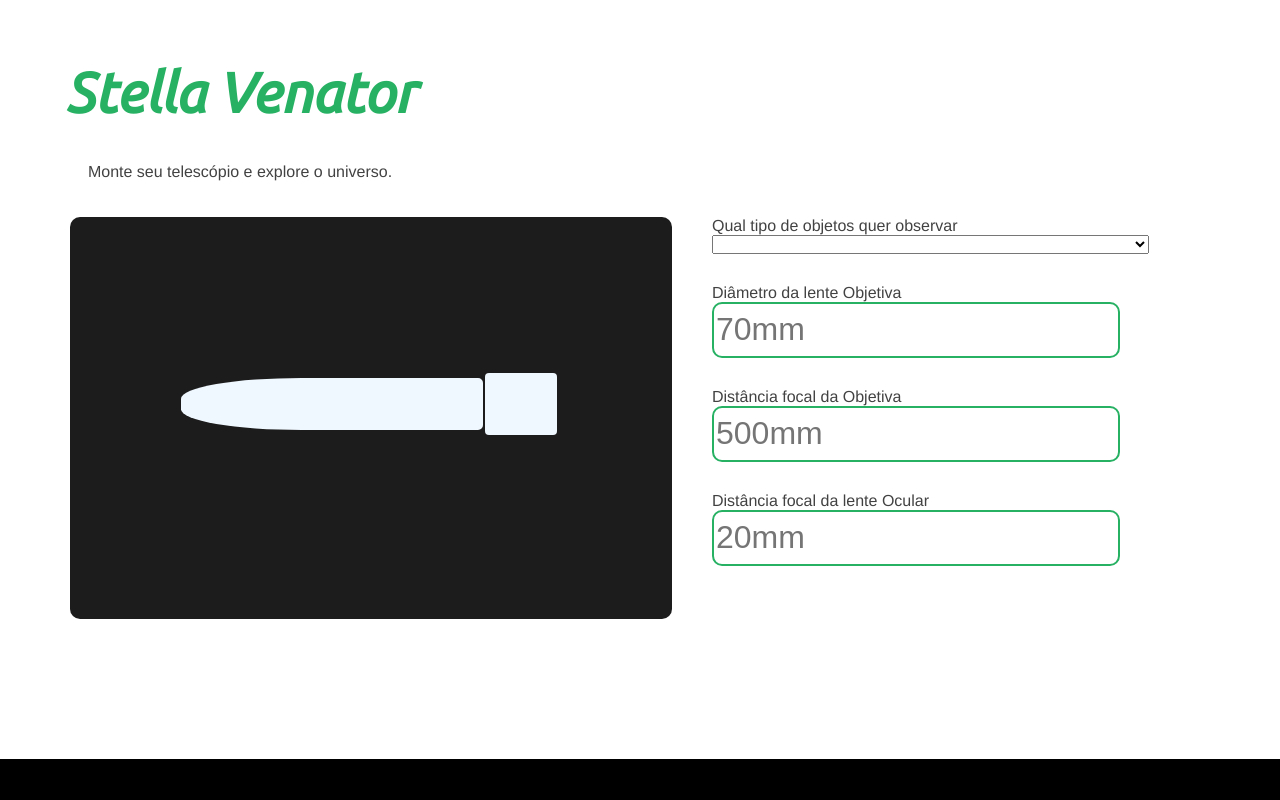
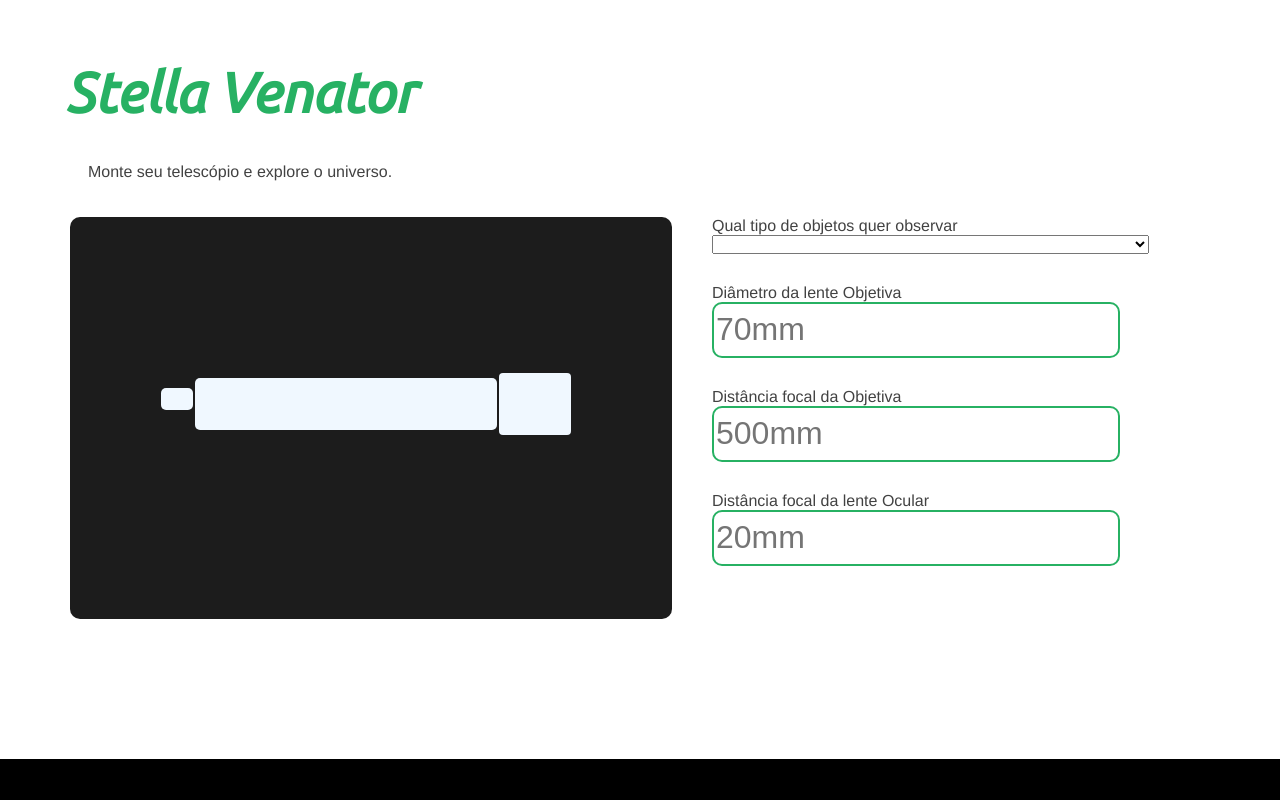
Before and after one commit to SantosPereira/Stella-Venator, a Vue app: page / in a window 1280 px wide. Shown: the top 800 px of the page. Built offline with nearby package versions, Linux system fonts and the light colour scheme.

Commit message:
Add ocular a animação do telescópio

```diff
--- a/src/components/AnimacaoTelescopio.vue
+++ b/src/components/AnimacaoTelescopio.vue
@@ -1,5 +1,6 @@
 <template>
     <div id="canva">
+        <div id="ocular"></div>
         <div id="tubo"></div>
         <div id="parasol"></div>
     </div>
@@ -26,6 +27,21 @@ export default {
         display: flex;
     }
 
+    #ocular {
+        width: 30px;
+        height: 20px;
+
+        background-color: aliceblue;
+
+        border: solid 1px transparent;
+        border-top-right-radius: 5px;
+        border-bottom-right-radius: 5px;
+
+        border-top-left-radius: 5px;
+        border-bottom-left-radius: 5px;
+        margin-left: 90px;
+        margin-top: 170px;
+    }
 
     #tubo {
         width: 300px;
@@ -37,9 +53,9 @@ export default {
         border-top-right-radius: 5px;
         border-bottom-right-radius: 5px;
 
-        border-top-left-radius: 40%;
-        border-bottom-left-radius: 40%;
-        margin-left: 110px;
+        border-top-left-radius: 5px;
+        border-bottom-left-radius: 5px;
+        margin-left: 2px;
         margin-top: 160px;
     }
 
```
